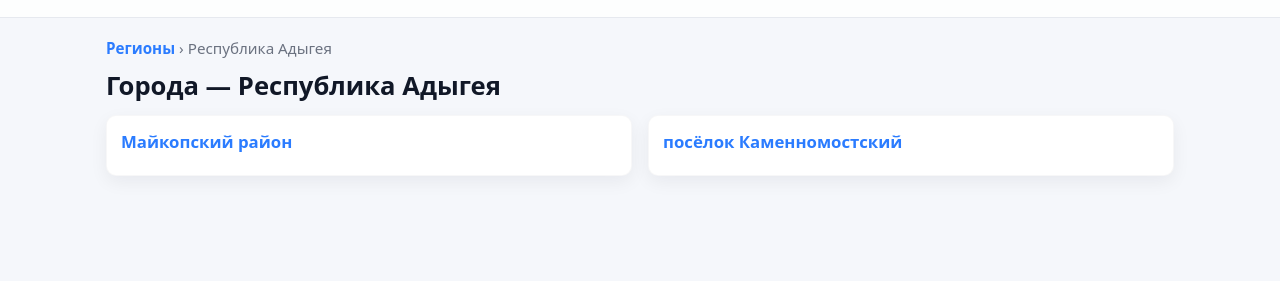
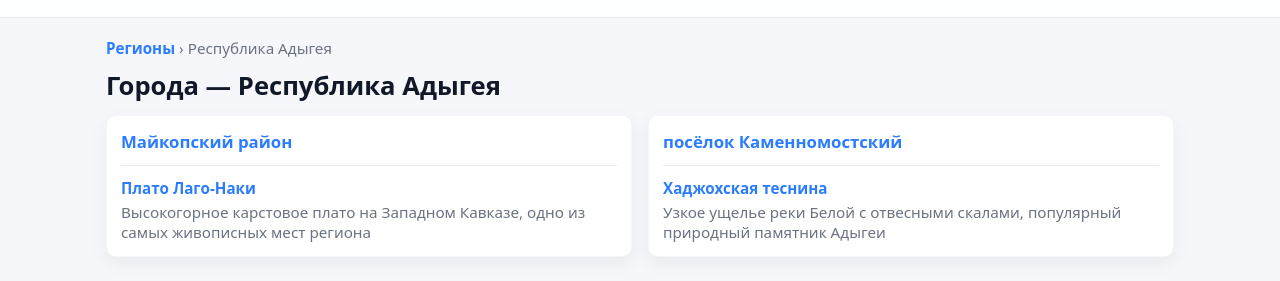
Before and after one commit to Anatolt/ru_cities_n_poi, a plain HTML site: page index.html in a window 1280 px wide. Both pictures are taken after a click on the link "Республика Адыгея". Shown: the part 57-338 px from the top of the page. Drawn offline with Linux system fonts and the light colour scheme.

Commit message:
title + poi fix

```diff
--- a/app.js
+++ b/app.js
@@ -99,9 +99,12 @@
         <div class="cards">${items || '<div class="not-found">Регионы не найдены</div>'}</div>
       </div>
     `;
+
+    // Обновляем title страницы
+    document.title = 'Регионы и достопримечательности';
   }
 
-  // Рендер страницы региона: список городов региона
+  // Рендер страницы региона: список городов региона и их достопримечательностей
   function renderRegion(data, regionSlug) {
     const region = findRegion(data, regionSlug);
     if (!region) {
@@ -116,10 +119,28 @@
       const cslug = getSlug({name: cityName});
       const name = escapeHtml(cityName);
       const desc = c.description ? `<p class="meta">${escapeHtml(c.description)}</p>` : '';
+
+      // Выводим достопримечательности внутри города
+      const landmarks = Array.isArray(c.landmarks) ? c.landmarks : [];
+      const landmarksHtml = landmarks.map(a => {
+        const aslug = getSlug(a);
+        const aName = escapeHtml(a.name || a.title || 'Без названия');
+        const aDesc = a.description ? `<p class="meta">${escapeHtml(a.description)}</p>` : '';
+        return `
+          <div class="landmark-item">
+            <h4><a class="link" href="#/region/${encodeURIComponent(regionSlug)}/${encodeURIComponent(cslug)}/${aslug}">${aName}</a></h4>
+            ${aDesc}
+          </div>
+        `;
+      }).join('');
+
+      const landmarksSection = landmarksHtml ? `<div class="landmarks-list">${landmarksHtml}</div>` : '';
+
       return `
         <article class="card">
           <h3><a class="link" href="#/region/${encodeURIComponent(regionSlug)}/${cslug}">${name}</a></h3>
           ${desc}
+          ${landmarksSection}
         </article>
       `;
     }).join('');
@@ -131,6 +152,9 @@
       <h1 class="page-title">Города — ${escapeHtml(regionName)}</h1>
       <div class="cards">${items || '<div class="not-found">Города не найдены</div>'}</div>
     `;
+
+    // Обновляем title страницы
+    document.title = `${escapeHtml(regionName)} — Регионы и достопримечательности`;
   }
 
   // Рендер страницы города: список достопримечательностей
@@ -165,6 +189,9 @@
       <h1 class="page-title">Достопримечательности — ${escapeHtml(cityName)}</h1>
       <div class="cards">${items || '<div class="not-found">Достопримечательности не найдены</div>'}</div>
     `;
+
+    // Обновляем title страницы
+    document.title = `${escapeHtml(cityName)} — ${escapeHtml(regionName)} — Регионы и достопримечательности`;
   }
 
   // Рендер отдельной достопримечательности
@@ -227,6 +254,9 @@
         ${merchHtml}
       </article>
     `;
+
+    // Обновляем title страницы
+    document.title = `${title} — ${escapeHtml(cityName)} — Регионы и достопримечательности`;
   }
 
   // Показывает универсальную страницу "не найдено"
@@ -238,6 +268,9 @@
         <p><a class="link" href="#/">Вернуться на главную</a></p>
       </div>
     `;
+
+    // Обновляем title страницы
+    document.title = 'Страница не найдена — Регионы и достопримечательности';
   }
 
   // Главный роутер: парсит location.hash и вызывает соответствующий рендер
--- a/style.css
+++ b/style.css
@@ -91,6 +91,27 @@ body{
 .card h3{margin:0 0 8px 0; font-size:1.05rem;}
 .card p{margin:0 0 8px 0; color:var(--muted); font-size:0.95rem;}
 
+/* Список достопримечательностей внутри карточки города */
+.landmarks-list{
+    margin-top:12px;
+    padding-top:12px;
+    border-top:1px solid rgba(15,23,42,0.08);
+}
+.landmark-item{
+    margin-bottom:10px;
+}
+.landmark-item:last-child{
+    margin-bottom:0;
+}
+.landmark-item h4{
+    margin:0 0 4px 0;
+    font-size:0.95rem;
+    font-weight:600;
+}
+.landmark-item .meta{
+    margin:0;
+}
+
 .link{
     color:var(--accent);
     text-decoration:none;
```
